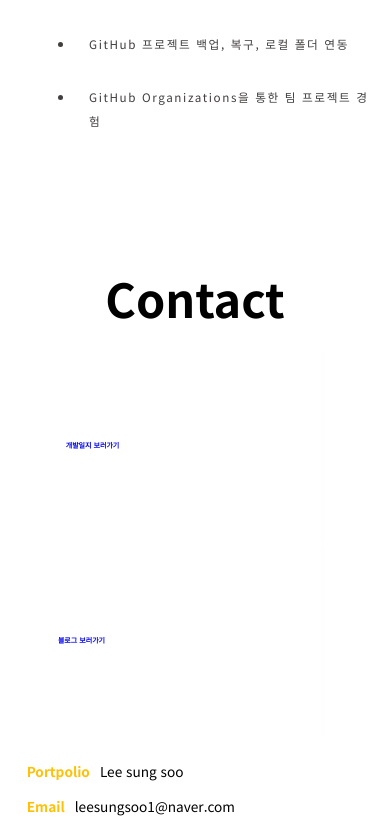
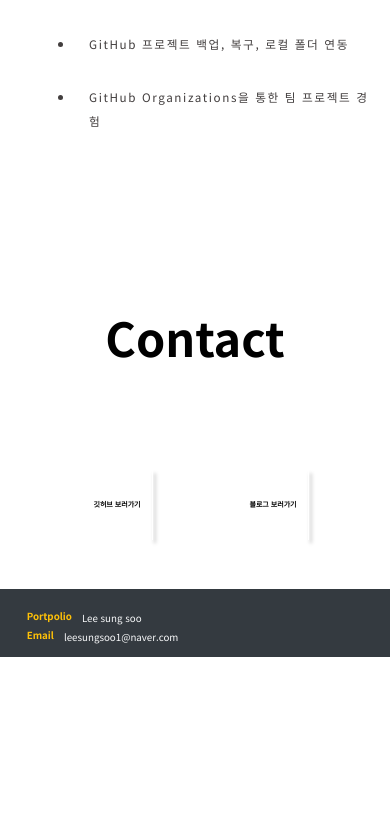
Before and after one commit to sslee1210/portpolio, a React (Create React App) app: page / in a window 390 px wide. Shown: the part 7849-8685 px from the top of the page. After the commit the page ends 8506 px from the top, so only its background shows below. Built offline with nearby package versions, Linux system fonts and the light colour scheme.

Commit message:
fixed file

```diff
--- a/src/component/Contact.js
+++ b/src/component/Contact.js
@@ -1,5 +1,5 @@
-import React from 'react';
-import contact from './Contact.module.css';
+import React from "react";
+import contact from "./Contact.module.css";
 
 const Contact = () => {
   const path = process.env.PUBLIC_URL;
@@ -9,13 +9,22 @@ const Contact = () => {
       <h1>Contact</h1>
       <div className={contact.all}>
         <div className={contact.pages}>
-          <a href="https://github.com/sslee1210" target="_blank" rel="noreferrer" className={contact.git}>
-            개발일지 보러가기
+          <a
+            href="https://github.com/sslee1210"
+            target="_blank"
+            rel="noreferrer"
+            className={contact.git}
+          >
+            깃허브 보러가기
           </a>
         </div>
 
         <div className={contact.pages}>
-          <a href="https://blog.naver.com/sungmoong2" target="_blank" rel="noreferrer">
+          <a
+            href="https://blog.naver.com/sungmoong2"
+            target="_blank"
+            rel="noreferrer"
+          >
             블로그 보러가기
           </a>
         </div>
--- a/src/component/Contact.module.css
+++ b/src/component/Contact.module.css
@@ -4,14 +4,15 @@
   align-items: center;
   justify-content: center;
   padding-right: 15vw;
+  margin-top: 10vw;
 }
 
 .contact h1 {
-  font-family: 'Noto Sans KR', sans-serif;
+  font-family: "Noto Sans KR", sans-serif;
   padding-right: 8vw;
   font-size: 3vw;
   margin-left: 10%;
-  margin-bottom: 5%;
+  margin-bottom: 10%;
 }
 
 .contact .all {
@@ -20,6 +21,7 @@
   align-items: center;
   justify-content: space-around;
   width: 100%;
+  margin-bottom: 7vw;
 }
 
 .contact .all .pages {
@@ -29,17 +31,23 @@
   padding-right: 1em;
   line-height: 12em;
   position: relative;
+  transition: transform 0.3s ease;
+}
+
+.contact .all .pages:hover {
+  transform: scale(1.05);
 }
 
 .contact .all .pages:after {
-  content: '';
+  content: "";
   position: absolute;
   top: 0;
   bottom: 0;
   right: -1px;
   width: 1px;
-  box-shadow: 2.4px 3.2px 3.8px rgba(0, 0, 0, 0.028), 5.9px 7.6px 9px rgba(0, 0, 0, 0.04),
-    11px 14.4px 17px rgba(0, 0, 0, 0.05), 19.7px 25.7px 30.4px rgba(0, 0, 0, 0.06),
+  box-shadow: 2.4px 3.2px 3.8px rgba(0, 0, 0, 0.428),
+    5.9px 7.6px 9px rgba(0, 0, 0, 0.04), 11px 14.4px 17px rgba(0, 0, 0, 0.05),
+    19.7px 25.7px 30.4px rgba(0, 0, 0, 0.06),
     36.8px 48px 56.8px rgba(0, 0, 0, 0.072), 88px 115px 136px rgba(0, 0, 0, 0.1);
   transition: box-shadow 0.3s ease;
 }
@@ -49,15 +57,16 @@
 }
 
 .contact .all .pages:hover:after {
-  box-shadow: 2px 0 4px 0 rgba(0, 0, 0, 0.4); /* 그림자의 색을 더 진하게 만듭니다. */
+  box-shadow: 2px 0 4px 0 rgba(0, 0, 0, 0.3);
 }
 
 .contact .all .pages a {
-  font-family: 'Noto Sans KR', sans-serif;
+  font-family: "Noto Sans KR", sans-serif;
   font-weight: 700;
   font-size: 1.8vw;
   text-decoration: none;
   padding-left: 5vw;
+  color: #000;
 }
 
 .contact .all .pages .git {
@@ -76,6 +85,31 @@
   }
 
   .contact .all {
-    flex-direction: column;
+    flex-direction: row;
+    flex-wrap: wrap;
+    justify-content: space-around;
+    margin-top: 15vw;
+    margin-bottom: 10vw;
+  }
+
+  .contact .all .pages {
+    width: 70px;
+    height: 70px;
+    margin: 10px;
+    padding-right: 0;
+    border-right: none;
+    display: flex;
+    align-items: center;
+    justify-content: center;
+  }
+
+  .contact .all .pages a {
+    font-size: 1.8vw;
+    line-height: 1;
+    padding-left: 0;
+  }
+
+  .contact .all .pages .git {
+    padding-left: 0;
   }
 }
--- a/src/component/Footer.module.css
+++ b/src/component/Footer.module.css
@@ -1,15 +1,17 @@
 .footer {
   display: flex;
   flex-direction: row;
+  justify-content: space-between; /* 푸터 내 요소 간 공간 분배 */
   padding: 40px 5vw;
+  background: #343a40; /* 배경색 변경 */
+  color: #f8f9fa; /* 텍스트 색상 변경 */
 }
 
 .footer .name,
 .footer .email {
   display: flex;
   flex-direction: row;
-  margin: 5px;
-  margin-left: 4.8vw;
+  align-items: center; /* 요소 중앙 정렬 */
 }
 
 .footer .email {
@@ -18,15 +20,15 @@
 
 .footer .name span,
 .footer .email span {
-  font-family: 'Noto Sans KR', sans-serif;
+  font-family: "Noto Sans KR", sans-serif;
   font-weight: 700;
-  color: #ffc107;
+  color: #ffc107; /* 강조 텍스트 색상 */
   padding-right: 20px;
 }
 
 .footer .name,
 .footer .email {
-  font-family: 'Noto Sans KR', sans-serif;
+  font-family: "Noto Sans KR", sans-serif;
   font-size: 0.9rem;
 }
 
@@ -35,12 +37,14 @@
     padding: 20px 3vw;
     padding-bottom: 10px;
     flex-direction: column;
+    align-items: flex-start;
   }
 
   .footer .name,
   .footer .email {
-    align-items: flex-start;
-    font-size: 3.5vw;
+    font-size: 2.5vw;
+    margin-top: 0;
+    margin-bottom: 0;
   }
 
   .footer .name {
--- a/src/component/Skills.js
+++ b/src/component/Skills.js
@@ -150,7 +150,7 @@ const Skills = () => {
         </div>
 
         <div className={skills.textbox}>
-          <p>Git, GITHUB</p>
+          <p>GIT, GITHUB</p>
           <SkillList
             items={[
               "Git Bash로 git 파일 백업 및 버전 관리",
```
